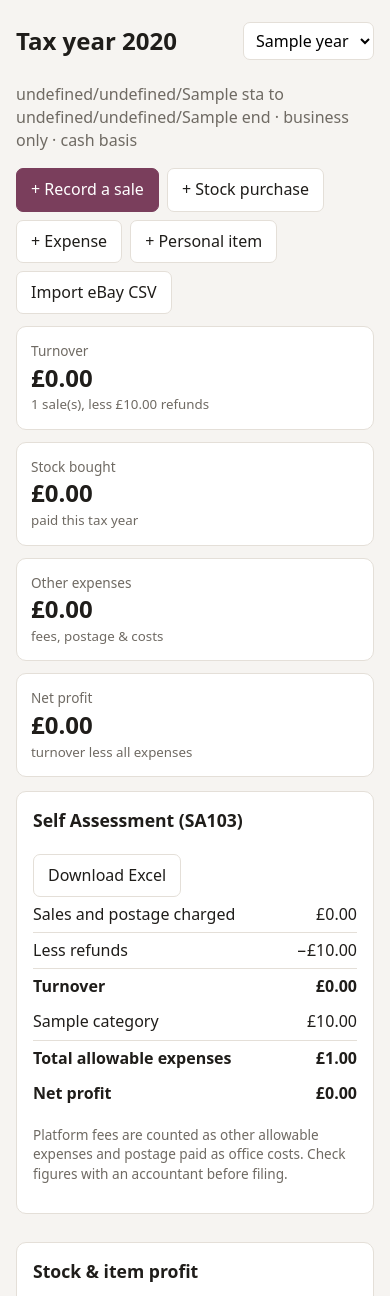
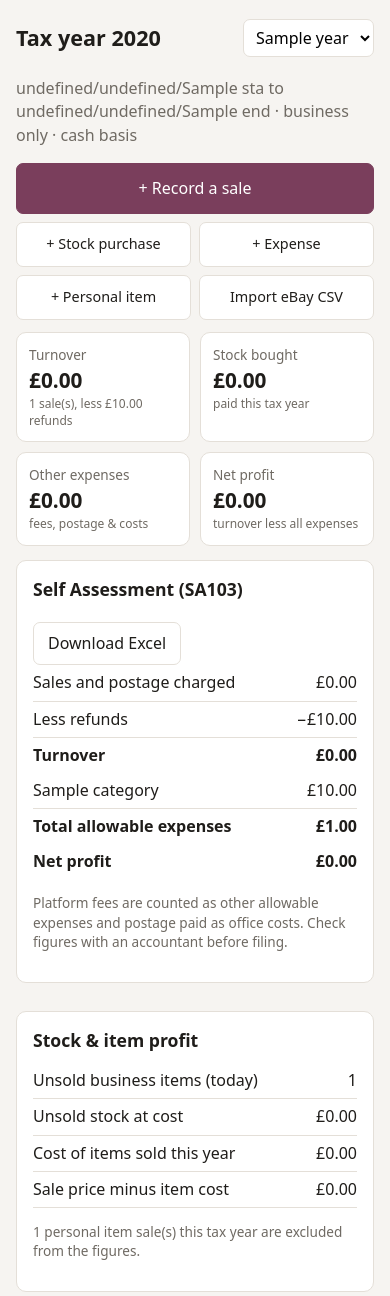
Before and after one commit to verdyathome/Clothes4You, a Node server app: template views/dashboard.ejs in a window 390 px wide. Shown: the top 1296 px of the page. Run offline with Node 20, Linux system fonts and the light colour scheme; the template is opened without the code that fills it: most values are stand-ins (such as "Sample title", 1, 10 or a date in 2020).

Commit message:
v0.2.2: phone header with page row under the title
- Under 640px: title + log out on one row, five pages in an equal-width
  row underneath; current page highlighted (aria-current)
- Phone dashboard: full-width Record a sale, other actions in a 2x2 grid,
  figure tiles 2x2
- iPhone safe-area padding; desktop layout unchanged

Co-Authored-By: Claude Opus 5.5 <noreply@anthropic.com>
Claude-Session: https://claude.ai/code/session_011z9WzsiQrpi8kTZqCjzNtZ

```diff
--- a/package.json
+++ b/package.json
@@ -1,6 +1,6 @@
 {
   "name": "clothing-portal",
-  "version": "0.2.1",
+  "version": "0.2.2",
   "description": "Record-keeping portal for a UK sole-trader clothing resale business (Vinted / eBay), HMRC Self Assessment friendly",
   "main": "server.js",
   "private": true,
--- a/public/style.css
+++ b/public/style.css
@@ -10,12 +10,12 @@ h1 { font-size: 1.5rem; margin: 8px 0; }
 h2 { font-size: 1.1rem; margin: 0 0 10px; }
 .muted { color: var(--muted); } .small { font-size: .85rem; }
 
-.topbar { display: flex; flex-wrap: wrap; align-items: center; gap: 8px 18px; padding: 10px 16px; background: var(--card); border-bottom: 1px solid var(--line); }
-.brand { font-weight: 700; text-decoration: none; color: var(--ink); }
-.topbar nav { display: flex; gap: 4px; flex-wrap: wrap; flex: 1; }
+.topbar { display: grid; grid-template-columns: auto 1fr auto; grid-template-areas: "brand nav logout"; align-items: center; gap: 8px 18px; padding: 10px 16px; padding-top: max(10px, env(safe-area-inset-top)); background: var(--card); border-bottom: 1px solid var(--line); }
+.brand { grid-area: brand; font-weight: 700; text-decoration: none; color: var(--ink); }
+.topbar nav { grid-area: nav; display: flex; gap: 4px; flex-wrap: wrap; }
 .topbar nav a { text-decoration: none; padding: 6px 10px; border-radius: 6px; color: var(--ink); }
 .topbar nav a.on { background: var(--accent); color: var(--accent-ink); }
-.logout { margin: 0; }
+.logout { grid-area: logout; margin: 0; }
 
 .card { background: var(--card); border: 1px solid var(--line); border-radius: 10px; padding: 16px; margin: 14px 0; }
 .card.narrow { max-width: 380px; margin: 60px auto; }
@@ -72,3 +72,21 @@ details.refund summary { cursor: pointer; color: var(--accent); margin-bottom: 1
 .list tfoot td { border-bottom: 0; }
 code { background: #f1ede8; padding: 1px 5px; border-radius: 4px; }
 .foot { text-align: center; color: var(--muted); font-size: .8rem; padding: 20px; }
+
+/* ---------- Phones: title row, then the pages in one row underneath ---------- */
+@media (max-width: 640px) {
+  .topbar { grid-template-columns: 1fr auto; grid-template-areas: "brand logout" "nav nav"; gap: 6px 12px; padding: 8px 16px 10px; padding-top: max(8px, env(safe-area-inset-top)); }
+  .brand { font-size: 1.15rem; }
+  .logout button { font-size: .85rem; min-height: 44px; padding: 0; }
+  .topbar nav { display: grid; grid-template-columns: repeat(5, minmax(0, 1fr)); gap: 4px; padding: 4px; background: #f3efea; border-radius: 10px; flex-wrap: nowrap; }
+  .topbar nav a { display: flex; align-items: center; justify-content: center; min-height: 40px; padding: 0 1px; font-size: .74rem; letter-spacing: -.01em; white-space: nowrap; border-radius: 7px; }
+  .topbar nav a.on { font-weight: 600; }
+  main { padding: 14px 16px; }
+  h1 { font-size: 1.35rem; }
+  .dash-actions .btn { flex: 1 1 calc(50% - 4px); text-align: center; padding: 11px 6px; font-size: .9rem; white-space: nowrap; }
+  .dash-actions .btn.primary { flex: 1 1 100%; padding: 13px; font-size: 1rem; }
+  .tiles { grid-template-columns: repeat(2, minmax(0, 1fr)); gap: 10px; }
+  .tile { padding: 12px; }
+  .tile strong { font-size: 1.3rem; }
+  .tile small { font-size: .75rem; }
+}
--- a/views/dashboard.ejs
+++ b/views/dashboard.ejs
@@ -10,7 +10,7 @@
 </div>
 <p class="muted"><%= ukDate(d.range.start) %> to <%= ukDate(d.range.end) %> · business only · cash basis</p>
 
-<div class="actions">
+<div class="actions dash-actions">
   <a class="btn primary" href="/sales/new">+ Record a sale</a>
   <a class="btn" href="/purchases/new">+ Stock purchase</a>
   <a class="btn" href="/expenses/new">+ Expense</a>
--- a/views/partials/header.ejs
+++ b/views/partials/header.ejs
@@ -2,7 +2,8 @@
 <html lang="en-GB">
 <head>
   <meta charset="utf-8">
-  <meta name="viewport" content="width=device-width, initial-scale=1">
+  <meta name="viewport" content="width=device-width, initial-scale=1, viewport-fit=cover">
+  <meta name="theme-color" content="#ffffff">
   <title><%= typeof title !== 'undefined' ? title + ' · ' : '' %>Clothing Portal</title>
   <link rel="stylesheet" href="/style.css">
 </head>
@@ -10,12 +11,14 @@
 <% if (user) { %>
 <header class="topbar">
   <a class="brand" href="/">Clothing Portal</a>
-  <nav>
-    <a href="/" class="<%= path === '/' ? 'on' : '' %>">Dashboard</a>
-    <a href="/items" class="<%= path.startsWith('/items') ? 'on' : '' %>">Items</a>
-    <a href="/purchases" class="<%= path.startsWith('/purchases') ? 'on' : '' %>">Purchases</a>
-    <a href="/sales" class="<%= path.startsWith('/sales') || path.startsWith('/import') ? 'on' : '' %>">Sales</a>
-    <a href="/expenses" class="<%= path.startsWith('/expenses') ? 'on' : '' %>">Expenses</a>
+  <nav aria-label="Main">
+    <% [['/', 'Dashboard', path === '/'],
+        ['/items', 'Items', path.startsWith('/items')],
+        ['/purchases', 'Purchases', path.startsWith('/purchases')],
+        ['/sales', 'Sales', path.startsWith('/sales') || path.startsWith('/import')],
+        ['/expenses', 'Expenses', path.startsWith('/expenses')]].forEach(([href, label, on]) => { %>
+      <a href="<%= href %>" class="<%= on ? 'on' : '' %>"<%- on ? ' aria-current="page"' : '' %>><%= label %></a>
+    <% }) %>
   </nav>
   <form method="post" action="/logout" class="logout"><button type="submit" class="link"><%= user %> · Log out</button></form>
 </header>
```
Also changed, not shown: CHANGELOG.md, 1 other file.
